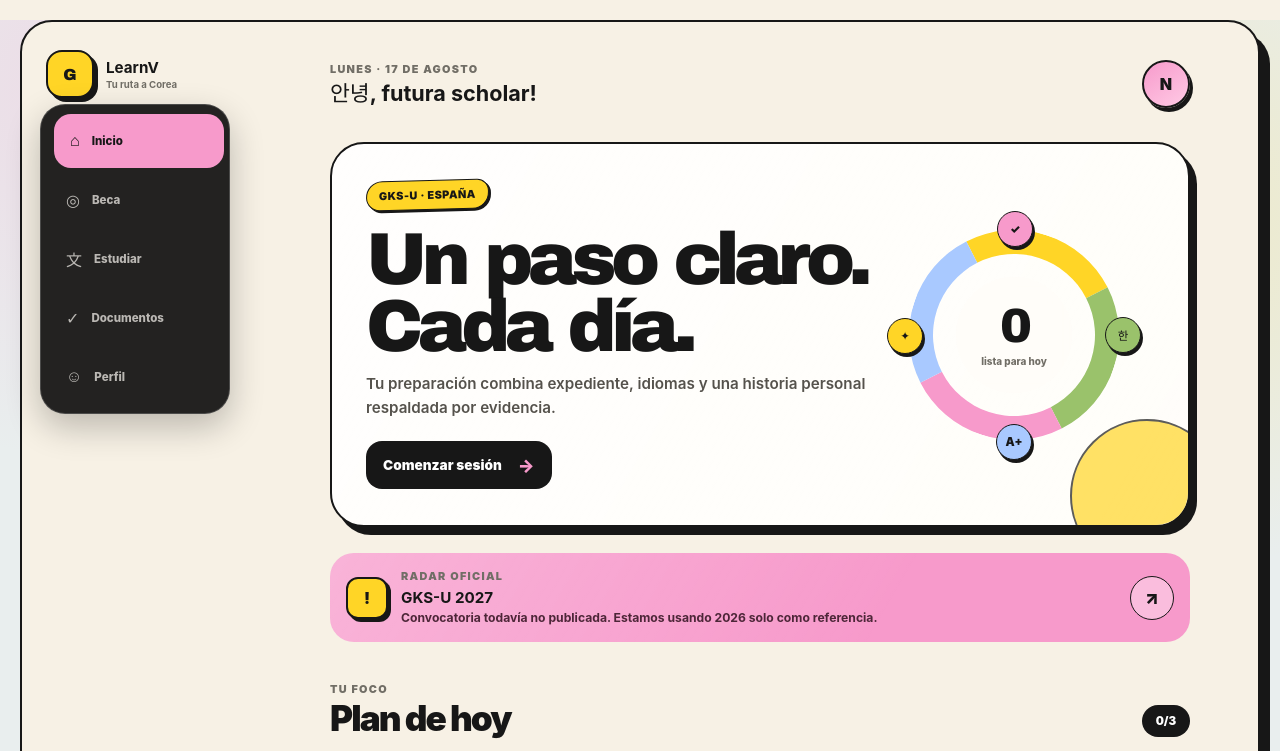
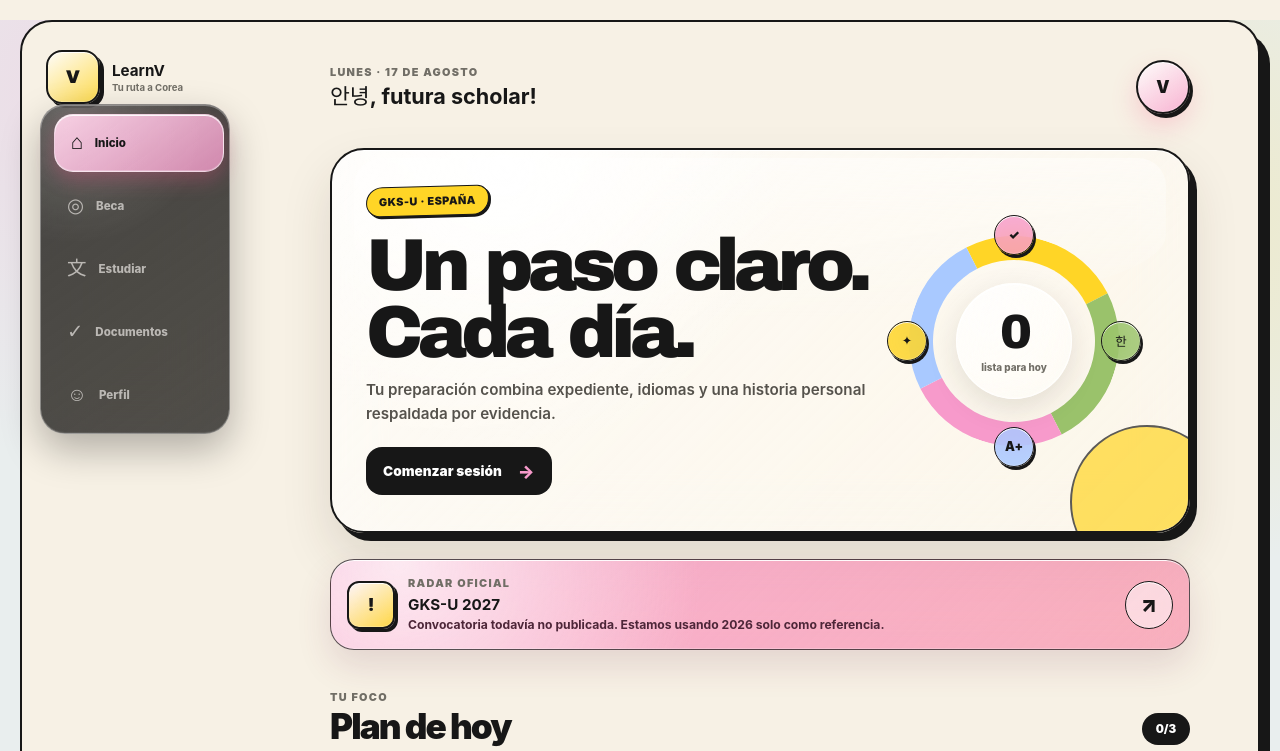
Before and after one commit to DevKAlpha/LearnV, a React (Vite) app: page / in a window 1280 px wide. Shown: the top 751 px of the page. Built offline with nearby package versions, Linux system fonts and the light colour scheme.

Commit message:
feat: enhance liquid glass navigation

```diff
--- a/src/presentation/App.tsx
+++ b/src/presentation/App.tsx
@@ -1,5 +1,6 @@
 import { Navigate, Route, Routes } from "react-router-dom";
 import { BottomNav } from "./components/BottomNav";
+import { ScrollToTop } from "./components/ScrollToTop";
 import { useGksProgress } from "../application/controllers/useGksProgress";
 import { ChecklistPage } from "./pages/ChecklistPage";
 import { GksPage } from "./pages/GksPage";
@@ -12,9 +13,10 @@ export function App() {
 
   return (
     <div className="app-shell">
+      <ScrollToTop />
       <a className="skip-link" href="#main-content">Saltar al contenido</a>
       <aside className="desktop-brand" aria-label="LearnV">
-        <div className="brand-mark">G</div>
+        <div className="brand-mark">V</div>
         <div>
           <strong>LearnV</strong>
           <span>Tu ruta a Corea</span>
--- /dev/null
+++ b/src/presentation/components/ScrollToTop.tsx
@@ -0,0 +1,16 @@
+import { useLayoutEffect } from "react";
+import { useLocation } from "react-router-dom";
+
+export function ScrollToTop() {
+  const { pathname } = useLocation();
+
+  useLayoutEffect(() => {
+    if ("scrollRestoration" in window.history) {
+      window.history.scrollRestoration = "manual";
+    }
+
+    window.scrollTo({ top: 0, left: 0, behavior: "auto" });
+  }, [pathname]);
+
+  return null;
+}
--- a/src/presentation/pages/HomePage.tsx
+++ b/src/presentation/pages/HomePage.tsx
@@ -18,7 +18,7 @@ export function HomePage({ score, progress, toggleTask }: Props) {
           <span className="eyebrow">Lunes · 17 de agosto</span>
           <h1>안녕, futura scholar!</h1>
         </div>
-        <Link to="/profile" className="avatar-button" aria-label="Abrir perfil">N</Link>
+        <Link to="/profile" className="avatar-button" aria-label="Abrir perfil">V</Link>
       </header>
 
       <section className="hero-grid" aria-labelledby="readiness-title">
--- a/src/presentation/pages/ProfilePage.tsx
+++ b/src/presentation/pages/ProfilePage.tsx
@@ -5,7 +5,7 @@ export function ProfilePage({ score }: { score: number }) {
   return (
     <div className="page profile-page">
       <header className="profile-hero">
-        <div className="profile-avatar">N<span>✦</span></div>
+        <div className="profile-avatar">V<span>✦</span></div>
         <span className="eyebrow">Perfil local</span>
         <h1>Tu ruta empieza con datos correctos.</h1>
         <p>Completa la información clave cuando construyamos el diagnóstico personalizado.</p>
--- a/src/presentation/styles.css
+++ b/src/presentation/styles.css
@@ -17,6 +17,8 @@
   --orange: #ff7547;
   --muted: #716e66;
   --line: rgba(23, 23, 23, 0.16);
+  --glass-border: rgba(255, 255, 255, 0.72);
+  --glass-highlight: inset 0 1px 0 rgba(255, 255, 255, 0.92), inset 0 -1px 0 rgba(255, 255, 255, 0.22);
   --radius: 28px;
   --hard-shadow: 7px 8px 0 #171717;
 }
@@ -129,14 +131,17 @@ input:focus-visible + span {
 
 .avatar-button {
   display: grid;
-  width: 48px;
-  height: 48px;
+  width: 54px;
+  height: 54px;
   flex: 0 0 auto;
   place-items: center;
   border: 2px solid var(--ink);
   border-radius: 50%;
-  background: linear-gradient(145deg, var(--pink), #ffcae5);
-  box-shadow: 3px 4px 0 var(--ink);
+  background: linear-gradient(145deg, rgba(255, 255, 255, 0.84), rgba(247, 154, 203, 0.72));
+  box-shadow: var(--glass-highlight), 3px 4px 0 var(--ink), 0 12px 26px rgba(247, 84, 140, 0.24);
+  -webkit-backdrop-filter: blur(18px) saturate(1.45);
+  backdrop-filter: blur(18px) saturate(1.45);
+  font-size: 1.05rem;
   font-weight: 950;
   text-decoration: none;
 }
@@ -149,9 +154,24 @@ input:focus-visible + span {
   border: 2px solid var(--ink);
   border-radius: 34px;
   background:
-    linear-gradient(120deg, rgba(255,255,255,0.75), rgba(255,255,255,0.2)),
-    var(--paper);
-  box-shadow: var(--hard-shadow);
+    radial-gradient(circle at 20% 5%, rgba(255, 255, 255, 0.95), transparent 36%),
+    linear-gradient(135deg, rgba(255, 255, 255, 0.76), rgba(255, 253, 248, 0.42));
+  box-shadow: var(--glass-highlight), var(--hard-shadow), 0 24px 50px rgba(51, 41, 24, 0.13);
+  -webkit-backdrop-filter: blur(28px) saturate(1.45);
+  backdrop-filter: blur(28px) saturate(1.45);
+}
+
+.hero-grid::before {
+  position: absolute;
+  z-index: 1;
+  top: 8px;
+  right: 22px;
+  left: 22px;
+  height: 42%;
+  border-radius: 28px 28px 52% 48%;
+  background: linear-gradient(180deg, rgba(255, 255, 255, 0.42), transparent);
+  content: "";
+  pointer-events: none;
 }
 
 .hero-grid::after {
@@ -262,8 +282,11 @@ input:focus-visible + span {
   align-items: center;
   justify-content: center;
   border-radius: 50%;
-  background: rgba(255, 253, 248, 0.7);
-  backdrop-filter: blur(10px);
+  border: 1px solid rgba(255, 255, 255, 0.78);
+  background: linear-gradient(145deg, rgba(255, 255, 255, 0.76), rgba(255, 253, 248, 0.42));
+  box-shadow: var(--glass-highlight), 0 10px 30px rgba(39, 34, 27, 0.12);
+  -webkit-backdrop-filter: blur(18px) saturate(1.4);
+  backdrop-filter: blur(18px) saturate(1.4);
 }
 
 .orbit-center strong {
@@ -284,21 +307,23 @@ input:focus-visible + span {
   position: absolute;
   z-index: 3;
   display: grid;
-  width: 36px;
-  height: 36px;
+  width: 40px;
+  height: 40px;
   place-items: center;
   border: 1.5px solid var(--ink);
   border-radius: 50%;
-  background: white;
-  box-shadow: 2px 3px 0 var(--ink);
-  font-size: 0.72rem;
+  background: rgba(255, 255, 255, 0.72);
+  box-shadow: var(--glass-highlight), 2px 3px 0 var(--ink);
+  -webkit-backdrop-filter: blur(12px) saturate(1.4);
+  backdrop-filter: blur(12px) saturate(1.4);
+  font-size: 0.78rem;
   font-weight: 950;
 }
 
-.orbit-chip--top { top: 1px; left: 108px; background: var(--pink); }
-.orbit-chip--right { top: 107px; right: -2px; background: var(--green); }
-.orbit-chip--bottom { bottom: 0; left: 107px; background: var(--blue); }
-.orbit-chip--left { top: 108px; left: -2px; background: var(--yellow); }
+.orbit-chip--top { top: -1px; left: 105px; background: rgba(247, 154, 203, 0.82); }
+.orbit-chip--right { top: 105px; right: -2px; background: rgba(154, 194, 107, 0.82); }
+.orbit-chip--bottom { bottom: -1px; left: 105px; background: rgba(169, 201, 255, 0.84); }
+.orbit-chip--left { top: 105px; left: -2px; background: rgba(255, 213, 38, 0.84); }
 
 .alert-card {
   display: grid;
@@ -307,34 +332,40 @@ input:focus-visible + span {
   gap: 13px;
   margin-top: 26px;
   padding: 16px;
+  border: 1px solid rgba(23, 23, 23, 0.72);
   border-radius: 24px;
   background:
-    linear-gradient(120deg, rgba(255,255,255,0.25), transparent 65%),
-    var(--pink);
+    radial-gradient(circle at 8% 5%, rgba(255, 255, 255, 0.72), transparent 38%),
+    linear-gradient(135deg, rgba(247, 154, 203, 0.76), rgba(247, 84, 140, 0.42));
+  box-shadow: var(--glass-highlight), 0 16px 34px rgba(114, 46, 76, 0.14);
+  -webkit-backdrop-filter: blur(22px) saturate(1.5);
+  backdrop-filter: blur(22px) saturate(1.5);
 }
 
 .alert-card > a {
   display: grid;
-  width: 44px;
-  height: 44px;
+  width: 48px;
+  height: 48px;
   place-items: center;
   border: 1.5px solid var(--ink);
   border-radius: 50%;
-  background: rgba(255,255,255,0.35);
-  font-size: 1.1rem;
+  background: rgba(255,255,255,0.52);
+  box-shadow: var(--glass-highlight);
+  font-size: 1.3rem;
   font-weight: 900;
   text-decoration: none;
 }
 
 .alert-icon {
   display: grid;
-  width: 42px;
-  height: 42px;
+  width: 48px;
+  height: 48px;
   place-items: center;
   border: 2px solid var(--ink);
   border-radius: 12px;
-  background: var(--yellow);
-  box-shadow: 3px 3px 0 var(--ink);
+  background: linear-gradient(145deg, rgba(255, 255, 255, 0.68), rgba(255, 213, 38, 0.84));
+  box-shadow: var(--glass-highlight), 3px 3px 0 var(--ink);
+  font-size: 1.1rem;
   font-weight: 950;
 }
 
@@ -556,8 +587,29 @@ input:focus-visible + span {
   padding: 22px;
   border: 2px solid var(--ink);
   border-radius: 28px;
-  background: var(--yellow);
-  box-shadow: var(--hard-shadow);
+  background:
+    radial-gradient(circle at 12% 4%, rgba(255, 255, 255, 0.7), transparent 40%),
+    linear-gradient(135deg, rgba(255, 213, 38, 0.78), rgba(255, 213, 38, 0.42));
+  box-shadow: var(--glass-highlight), var(--hard-shadow), 0 22px 46px rgba(104, 87, 0, 0.13);
+  -webkit-backdrop-filter: blur(24px) saturate(1.5);
+  backdrop-filter: blur(24px) saturate(1.5);
+}
+
+.cycle-card::before {
+  position: absolute;
+  top: 7px;
+  right: 16px;
+  left: 16px;
+  height: 38%;
+  border-radius: 22px 22px 50% 50%;
+  background: linear-gradient(180deg, rgba(255, 255, 255, 0.4), transparent);
+  content: "";
+  pointer-events: none;
+}
+
+.cycle-card > * {
+  position: relative;
+  z-index: 1;
 }
 
 .cycle-card h2 {
@@ -581,8 +633,11 @@ input:focus-visible + span {
   justify-content: center;
   border: 2px solid var(--ink);
   border-radius: 50%;
-  background: rgba(255,255,255,0.75);
-  backdrop-filter: blur(9px);
+  border-color: rgba(23, 23, 23, 0.82);
+  background: linear-gradient(145deg, rgba(255,255,255,0.82), rgba(255,255,255,0.38));
+  box-shadow: var(--glass-highlight), 0 12px 26px rgba(61, 50, 0, 0.12);
+  -webkit-backdrop-filter: blur(18px) saturate(1.45);
+  backdrop-filter: blur(18px) saturate(1.45);
 }
 
 .cycle-status span {
@@ -609,12 +664,15 @@ input:focus-visible + span {
   padding: 18px;
   border: 1.5px solid var(--ink);
   border-radius: 24px;
-  background: var(--paper);
-}
-
-.fact-card:nth-child(2) { background: #f4c4de; }
-.fact-card:nth-child(3) { background: #d7e6ff; }
-.fact-card:nth-child(4) { background: #e2efb9; }
+  background: rgba(255, 253, 248, 0.68);
+  box-shadow: var(--glass-highlight), 0 14px 28px rgba(47, 40, 29, 0.08);
+  -webkit-backdrop-filter: blur(18px) saturate(1.35);
+  backdrop-filter: blur(18px) saturate(1.35);
+}
+
+.fact-card:nth-child(2) { background: rgba(244, 196, 222, 0.7); }
+.fact-card:nth-child(3) { background: rgba(215, 230, 255, 0.72); }
+.fact-card:nth-child(4) { background: rgba(226, 239, 185, 0.72); }
 
 .fact-topline {
   display: flex;
@@ -626,13 +684,16 @@ input:focus-visible + span {
 
 .fact-icon {
   display: grid;
-  width: 44px;
-  height: 44px;
+  width: 50px;
+  height: 50px;
   place-items: center;
   border: 1.5px solid var(--ink);
   border-radius: 14px;
-  background: white;
-  box-shadow: 3px 3px 0 var(--ink);
+  background: linear-gradient(145deg, rgba(255,255,255,0.88), rgba(255,255,255,0.46));
+  box-shadow: var(--glass-highlight), 3px 3px 0 var(--ink);
+  -webkit-backdrop-filter: blur(12px);
+  backdrop-filter: blur(12px);
+  font-size: 1.05rem;
   font-weight: 950;
 }
 
@@ -800,12 +861,18 @@ input:focus-visible + span {
 }
 
 .source-center {
+  position: relative;
+  overflow: hidden;
   margin-top: 54px;
   padding: 22px 17px;
   border: 2px solid var(--ink);
   border-radius: 28px;
-  background: #dce3e5;
-  box-shadow: var(--hard-shadow);
+  background:
+    radial-gradient(circle at 12% 0%, rgba(255, 255, 255, 0.84), transparent 40%),
+    linear-gradient(145deg, rgba(220, 227, 229, 0.72), rgba(255, 255, 255, 0.36));
+  box-shadow: var(--glass-highlight), var(--hard-shadow), 0 20px 42px rgba(49, 65, 68, 0.12);
+  -webkit-backdrop-filter: blur(24px) saturate(1.35);
+  backdrop-filter: blur(24px) saturate(1.35);
 }
 
 .source-center > p {
@@ -829,7 +896,10 @@ input:focus-visible + span {
   padding: 10px 12px;
   border: 1.5px solid var(--ink);
   border-radius: 15px;
-  background: white;
+  background: linear-gradient(135deg, rgba(255, 255, 255, 0.76), rgba(255, 255, 255, 0.42));
+  box-shadow: var(--glass-highlight);
+  -webkit-backdrop-filter: blur(14px);
+  backdrop-filter: blur(14px);
   text-decoration: none;
 }
 
@@ -859,8 +929,12 @@ input:focus-visible + span {
   padding: 24px;
   border: 2px solid var(--ink);
   border-radius: 32px;
-  background: var(--cobalt);
-  box-shadow: var(--hard-shadow);
+  background:
+    radial-gradient(circle at 82% 8%, rgba(255, 255, 255, 0.34), transparent 34%),
+    linear-gradient(145deg, rgba(39, 104, 245, 0.9), rgba(73, 119, 223, 0.68));
+  box-shadow: var(--glass-highlight), var(--hard-shadow), 0 24px 48px rgba(22, 68, 170, 0.22);
+  -webkit-backdrop-filter: blur(28px) saturate(1.5);
+  backdrop-filter: blur(28px) saturate(1.5);
   color: white;
 }
 
@@ -876,6 +950,18 @@ input:focus-visible + span {
   content: "";
 }
 
+.study-feature::after {
+  position: absolute;
+  top: 8px;
+  right: 18px;
+  left: 18px;
+  height: 42%;
+  border-radius: 26px 26px 50% 50%;
+  background: linear-gradient(180deg, rgba(255, 255, 255, 0.2), transparent);
+  content: "";
+  pointer-events: none;
+}
+
 .study-feature__copy {
   position: relative;
   z-index: 2;
@@ -917,6 +1003,7 @@ input:focus-visible + span {
 
 .study-character {
   position: absolute;
+  z-index: 1;
   right: 18px;
   bottom: 16px;
   display: grid;
@@ -970,11 +1057,13 @@ input:focus-visible + span {
   padding: 18px;
   border: 2px solid var(--ink);
   border-radius: 25px;
-  box-shadow: 5px 6px 0 var(--ink);
-}
-
-.language-card--korean { background: #f4c4de; }
-.language-card--english { background: #d8e5ff; }
+  box-shadow: var(--glass-highlight), 5px 6px 0 var(--ink), 0 16px 30px rgba(52, 45, 34, 0.1);
+  -webkit-backdrop-filter: blur(20px) saturate(1.35);
+  backdrop-filter: blur(20px) saturate(1.35);
+}
+
+.language-card--korean { background: rgba(244, 196, 222, 0.72); }
+.language-card--english { background: rgba(216, 229, 255, 0.72); }
 
 .language-title {
   display: flex;
@@ -985,13 +1074,17 @@ input:focus-visible + span {
 
 .language-title > span {
   display: grid;
-  width: 50px;
-  height: 50px;
+  width: 56px;
+  height: 56px;
   place-items: center;
   border: 1.5px solid var(--ink);
   border-radius: 15px;
-  background: white;
+  background: linear-gradient(145deg, rgba(255,255,255,0.88), rgba(255,255,255,0.48));
+  box-shadow: var(--glass-highlight);
+  -webkit-backdrop-filter: blur(12px);
+  backdrop-filter: blur(12px);
   font-family: "Arial Black", sans-serif;
+  font-size: 1.05rem;
 }
 
 .language-title small,
@@ -1070,6 +1163,8 @@ input:focus-visible + span {
 .path-line small { color: var(--muted); font-size: 0.63rem; font-weight: 650; }
 
 .checklist-progress {
+  position: relative;
+  overflow: hidden;
   display: grid;
   grid-template-columns: 1fr auto;
   align-items: center;
@@ -1078,8 +1173,12 @@ input:focus-visible + span {
   padding: 20px;
   border: 2px solid var(--ink);
   border-radius: 28px;
-  background: var(--yellow);
-  box-shadow: var(--hard-shadow);
+  background:
+    radial-gradient(circle at 10% 0%, rgba(255, 255, 255, 0.72), transparent 42%),
+    linear-gradient(135deg, rgba(255, 213, 38, 0.78), rgba(255, 213, 38, 0.4));
+  box-shadow: var(--glass-highlight), var(--hard-shadow), 0 20px 42px rgba(95, 80, 0, 0.12);
+  -webkit-backdrop-filter: blur(24px) saturate(1.5);
+  backdrop-filter: blur(24px) saturate(1.5);
 }
 
 .checklist-progress strong {
@@ -1125,12 +1224,15 @@ input:focus-visible + span {
 
 .document-card {
   display: grid;
-  grid-template-columns: 44px 1fr;
+  grid-template-columns: 48px 1fr;
   gap: 12px;
   padding: 15px;
   border: 1.5px solid var(--ink);
   border-radius: 20px;
-  background: var(--paper);
+  background: rgba(255, 253, 248, 0.7);
+  box-shadow: var(--glass-highlight), 0 12px 24px rgba(52, 45, 34, 0.07);
+  -webkit-backdrop-filter: blur(16px) saturate(1.3);
+  backdrop-filter: blur(16px) saturate(1.3);
   transition: opacity 180ms ease, background 180ms ease;
 }
 
@@ -1141,13 +1243,16 @@ input:focus-visible + span {
 
 .document-check {
   display: grid;
-  width: 42px;
-  height: 42px;
+  width: 48px;
+  height: 48px;
   place-items: center;
   border: 1.5px solid var(--ink);
   border-radius: 12px;
-  background: white;
-  box-shadow: 3px 3px 0 var(--ink);
+  background: linear-gradient(145deg, rgba(255,255,255,0.9), rgba(255,255,255,0.48));
+  box-shadow: var(--glass-highlight), 3px 3px 0 var(--ink);
+  -webkit-backdrop-filter: blur(12px);
+  backdrop-filter: blur(12px);
+  font-size: 1.15rem;
   font-weight: 950;
   cursor: pointer;
 }
@@ -1195,24 +1300,28 @@ input:focus-visible + span {
 
 .privacy-note {
   display: grid;
-  grid-template-columns: 44px 1fr;
+  grid-template-columns: 50px 1fr;
   gap: 12px;
   margin-top: 32px;
   padding: 16px;
   border: 2px dashed var(--ink);
   border-radius: 20px;
-  background: #dce6ff;
+  background: linear-gradient(135deg, rgba(220, 230, 255, 0.76), rgba(255, 255, 255, 0.38));
+  box-shadow: var(--glass-highlight);
+  -webkit-backdrop-filter: blur(18px) saturate(1.35);
+  backdrop-filter: blur(18px) saturate(1.35);
 }
 
 .privacy-note > span {
   display: grid;
-  width: 42px;
-  height: 42px;
+  width: 48px;
+  height: 48px;
   place-items: center;
   border: 1.5px solid var(--ink);
   border-radius: 50%;
-  background: white;
-  font-size: 1.25rem;
+  background: rgba(255, 255, 255, 0.68);
+  box-shadow: var(--glass-highlight);
+  font-size: 1.4rem;
 }
 
 .privacy-note strong { font-size: 0.78rem; }
@@ -1235,8 +1344,12 @@ input:focus-visible + span {
   place-items: center;
   border: 2px solid var(--ink);
   border-radius: 43% 57% 51% 49%;
-  background: var(--pink);
-  box-shadow: 7px 8px 0 var(--ink);
+  background:
+    radial-gradient(circle at 28% 18%, rgba(255, 255, 255, 0.86), transparent 30%),
+    linear-gradient(145deg, rgba(247, 154, 203, 0.86), rgba(247, 84, 140, 0.62));
+  box-shadow: var(--glass-highlight), 7px 8px 0 var(--ink), 0 22px 40px rgba(145, 48, 91, 0.2);
+  -webkit-backdrop-filter: blur(20px) saturate(1.5);
+  backdrop-filter: blur(20px) saturate(1.5);
   font-family: "Arial Black", sans-serif;
   font-size: 2.5rem;
   transform: rotate(-3deg);
@@ -1275,12 +1388,18 @@ input:focus-visible + span {
 }
 
 .profile-score {
+  position: relative;
+  overflow: hidden;
   margin-top: 30px;
   padding: 18px;
   border: 2px solid var(--ink);
   border-radius: 23px;
-  background: var(--yellow);
-  box-shadow: 5px 6px 0 var(--ink);
+  background:
+    radial-gradient(circle at 14% 0%, rgba(255, 255, 255, 0.72), transparent 42%),
+    linear-gradient(135deg, rgba(255, 213, 38, 0.78), rgba(255, 213, 38, 0.42));
+  box-shadow: var(--glass-highlight), 5px 6px 0 var(--ink), 0 18px 36px rgba(95, 80, 0, 0.12);
+  -webkit-backdrop-filter: blur(22px) saturate(1.45);
+  backdrop-filter: blur(22px) saturate(1.45);
   text-align: left;
 }
 
@@ -1294,7 +1413,10 @@ input:focus-visible + span {
   margin-top: 28px;
   border: 1.5px solid var(--ink);
   border-radius: 22px;
-  background: var(--paper);
+  background: linear-gradient(145deg, rgba(255, 253, 248, 0.72), rgba(255, 255, 255, 0.38));
+  box-shadow: var(--glass-highlight), 0 14px 28px rgba(52, 45, 34, 0.07);
+  -webkit-backdrop-filter: blur(20px) saturate(1.3);
+  backdrop-filter: blur(20px) saturate(1.3);
   text-align: left;
 }
 
@@ -1314,7 +1436,11 @@ input:focus-visible + span {
   margin-top: 28px;
   padding: 20px;
   border-radius: 24px;
-  background: #dce6ff;
+  border: 1px solid rgba(23, 23, 23, 0.42);
+  background: linear-gradient(135deg, rgba(220, 230, 255, 0.76), rgba(255, 255, 255, 0.38));
+  box-shadow: var(--glass-highlight), 0 14px 28px rgba(54, 73, 111, 0.1);
+  -webkit-backdrop-filter: blur(20px) saturate(1.35);
+  backdrop-filter: blur(20px) saturate(1.35);
   text-align: left;
 }
 
@@ -1331,39 +1457,51 @@ input:focus-visible + span {
   display: grid;
   grid-template-columns: repeat(5, minmax(0, 1fr));
   width: min(calc(100% - 28px), 560px);
-  min-height: 72px;
+  min-height: 78px;
   margin: 0 auto;
   padding: 8px;
-  border: 1px solid rgba(255,255,255,0.18);
-  border-radius: 24px;
-  background: rgba(19,19,19,0.93);
-  box-shadow: 0 13px 34px rgba(0,0,0,0.24);
-  backdrop-filter: blur(18px) saturate(1.3);
+  border: 1px solid rgba(255,255,255,0.34);
+  border-radius: 26px;
+  background:
+    radial-gradient(circle at 18% 0%, rgba(255,255,255,0.2), transparent 38%),
+    linear-gradient(145deg, rgba(30,30,30,0.82), rgba(8,8,8,0.7));
+  box-shadow: inset 0 1px 0 rgba(255,255,255,0.3), inset 0 -1px 0 rgba(255,255,255,0.08), 0 16px 38px rgba(0,0,0,0.28);
+  -webkit-backdrop-filter: blur(30px) saturate(1.55);
+  backdrop-filter: blur(30px) saturate(1.55);
 }
 
 .nav-item {
   display: flex;
   min-width: 0;
-  min-height: 54px;
+  min-height: 60px;
   flex-direction: column;
   align-items: center;
   justify-content: center;
-  gap: 3px;
-  border-radius: 17px;
+  gap: 4px;
+  border: 1px solid transparent;
+  border-radius: 19px;
   color: #bbb8b4;
   text-decoration: none;
   transition: background 180ms ease, color 180ms ease, transform 180ms ease;
 }
 
 .nav-item--active {
-  background: var(--pink);
+  border-color: rgba(255, 255, 255, 0.54);
+  background: linear-gradient(145deg, rgba(255, 214, 234, 0.94), rgba(247, 154, 203, 0.78));
+  box-shadow: inset 0 1px 0 rgba(255,255,255,0.9), inset 0 -1px 0 rgba(255,255,255,0.24), 0 8px 20px rgba(247, 84, 140, 0.28);
   color: var(--ink);
   transform: translateY(-3px);
 }
 
 .nav-symbol {
   font-family: "Arial Black", sans-serif;
-  font-size: 1rem;
+  font-size: 1.3rem;
+  line-height: 1;
+  transition: transform 180ms ease;
+}
+
+.nav-item--active .nav-symbol {
+  transform: scale(1.08);
 }
 
 .nav-label {
@@ -1407,14 +1545,17 @@ input:focus-visible + span {
   }
   .brand-mark {
     display: grid;
-    width: 48px;
-    height: 48px;
+    width: 54px;
+    height: 54px;
     place-items: center;
     border: 2px solid var(--ink);
     border-radius: 16px;
-    background: var(--yellow);
-    box-shadow: 4px 4px 0 var(--ink);
+    background: linear-gradient(145deg, rgba(255,255,255,0.78), rgba(255,213,38,0.78));
+    box-shadow: var(--glass-highlight), 4px 4px 0 var(--ink);
+    -webkit-backdrop-filter: blur(16px) saturate(1.45);
+    backdrop-filter: blur(16px) saturate(1.45);
     font-family: "Arial Black", sans-serif;
+    font-size: 1.15rem;
   }
   .desktop-brand strong,
   .desktop-brand span { display: block; }
@@ -1437,13 +1578,14 @@ input:focus-visible + span {
     border-radius: 25px;
   }
   .nav-item {
-    min-height: 54px;
+    min-height: 58px;
     flex-direction: row;
     justify-content: flex-start;
     gap: 12px;
     padding: 0 16px;
   }
   .nav-item--active { transform: translateX(4px); }
+  .nav-symbol { font-size: 1.22rem; }
   .nav-label { font-size: 0.72rem; }
   .hero-grid { padding: 36px 34px; }
   .program-grid { grid-template-columns: repeat(3, minmax(0, 1fr)); }
```
